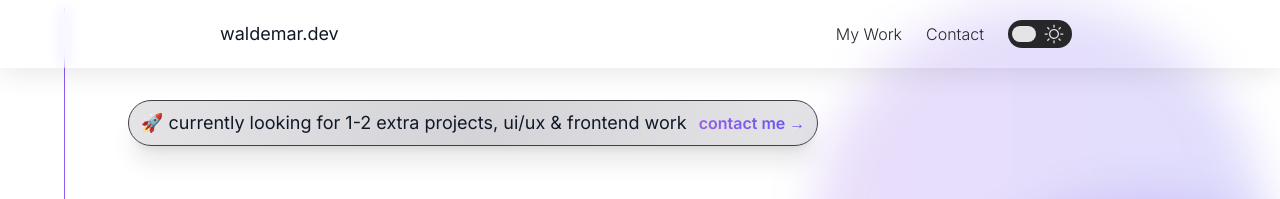
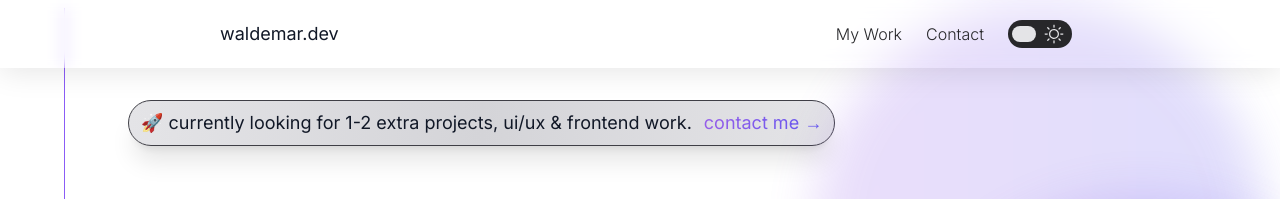
Before and after one commit to walde-dev/walde-portfolio, a Next.js app: page / in a window 1280 px wide. Shown: the top 199 px of the page. Built offline with nearby package versions, Linux system fonts and the light colour scheme.

Commit message:
banner updates

```diff
--- a/src/components/InfoBanner.tsx
+++ b/src/components/InfoBanner.tsx
@@ -9,13 +9,13 @@ export default function InfoBanner() {
       delay={100}
       className="flex w-full max-w-5xl items-center justify-center md:justify-start"
     >
-      <div className="mb-4 flex max-w-[300px] flex-col items-center space-x-2 space-y-3 rounded-[32px] border border-zinc-700 bg-opacity-60 bg-gradient-to-r from-zinc-200 via-zinc-300  to-zinc-200 px-3 py-2 text-sm shadow-xl backdrop-blur-lg transition-all duration-150 ease-in-out hover:opacity-100 dark:from-[#242427] dark:via-zinc-800 dark:to-[#242427] dark:opacity-80 sm:mb-0 md:max-w-[800px] md:flex-row md:justify-start md:space-x-3 md:space-y-0 lg:max-w-fit">
-        <span className="text-center text-lg md:text-left ">
-          🚀 currently looking for 1-2 extra projects, ui/ux & frontend work
+      <div className="mb-4 flex max-w-[300px] flex-col items-center space-x-2 space-y-3 rounded-[32px] border border-zinc-700 bg-opacity-60 bg-gradient-to-r from-zinc-200 via-zinc-300 to-zinc-200  px-3 py-2 text-lg shadow-xl backdrop-blur-lg transition-all duration-150 ease-in-out hover:opacity-100 dark:from-[#242427] dark:via-zinc-800 dark:to-[#242427] dark:opacity-80 sm:mb-0 md:max-w-[800px] md:flex-row md:justify-start md:space-x-3 md:space-y-0 lg:max-w-fit">
+        <span className="text-center md:text-left ">
+          🚀 currently looking for 1-2 extra projects, ui/ux & frontend work.
         </span>
         <a
           href="#contact"
-          className="gradient bg-clip-text text-sm font-semibold text-transparent transition-all duration-150 ease-in-out hover:font-bold hover:underline md:text-base"
+          className="gradient bg-clip-text text-transparent transition-all duration-150 ease-in-out hover:font-semibold hover:underline"
         >
           contact me →
         </a>
```
